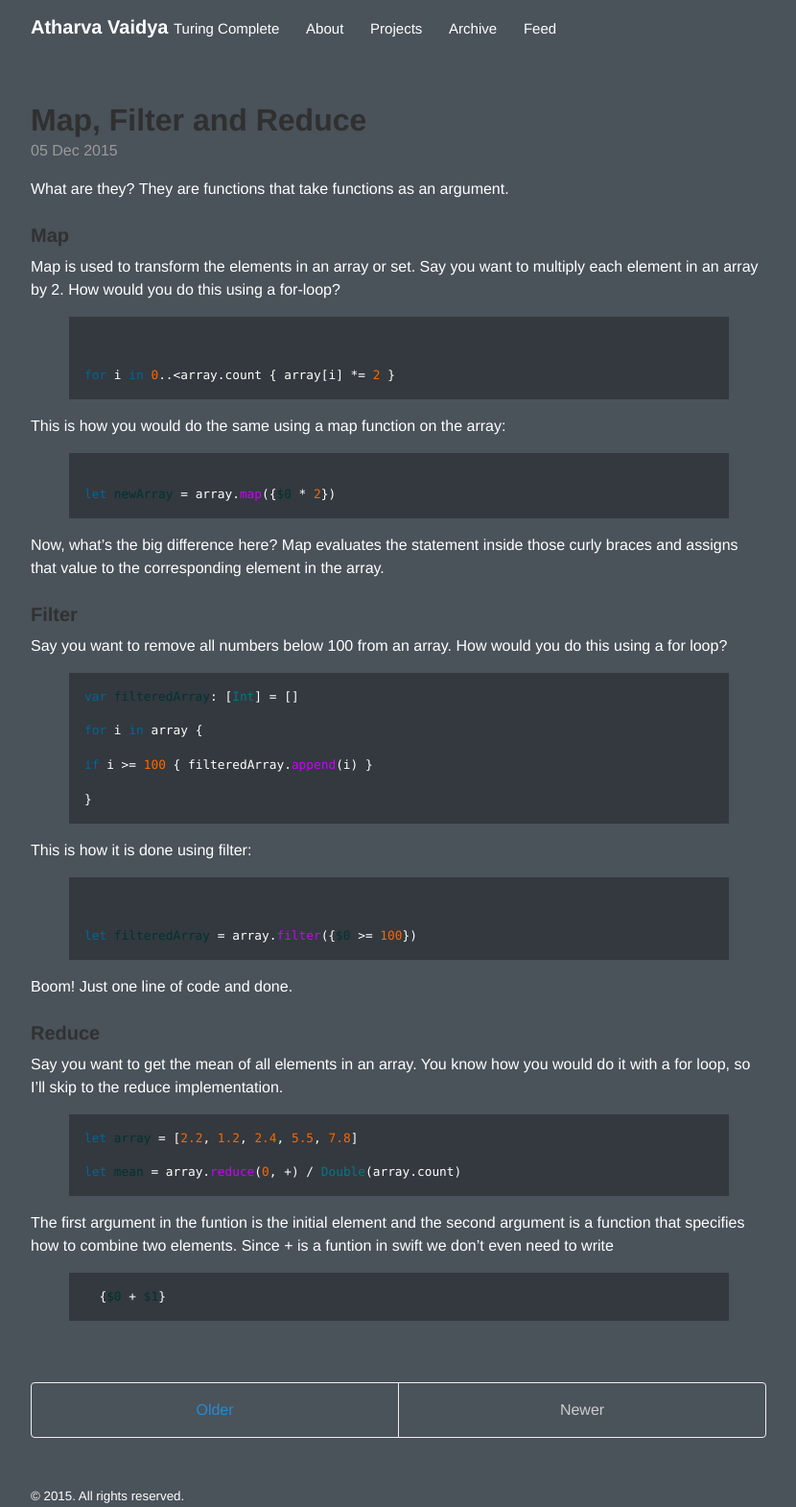
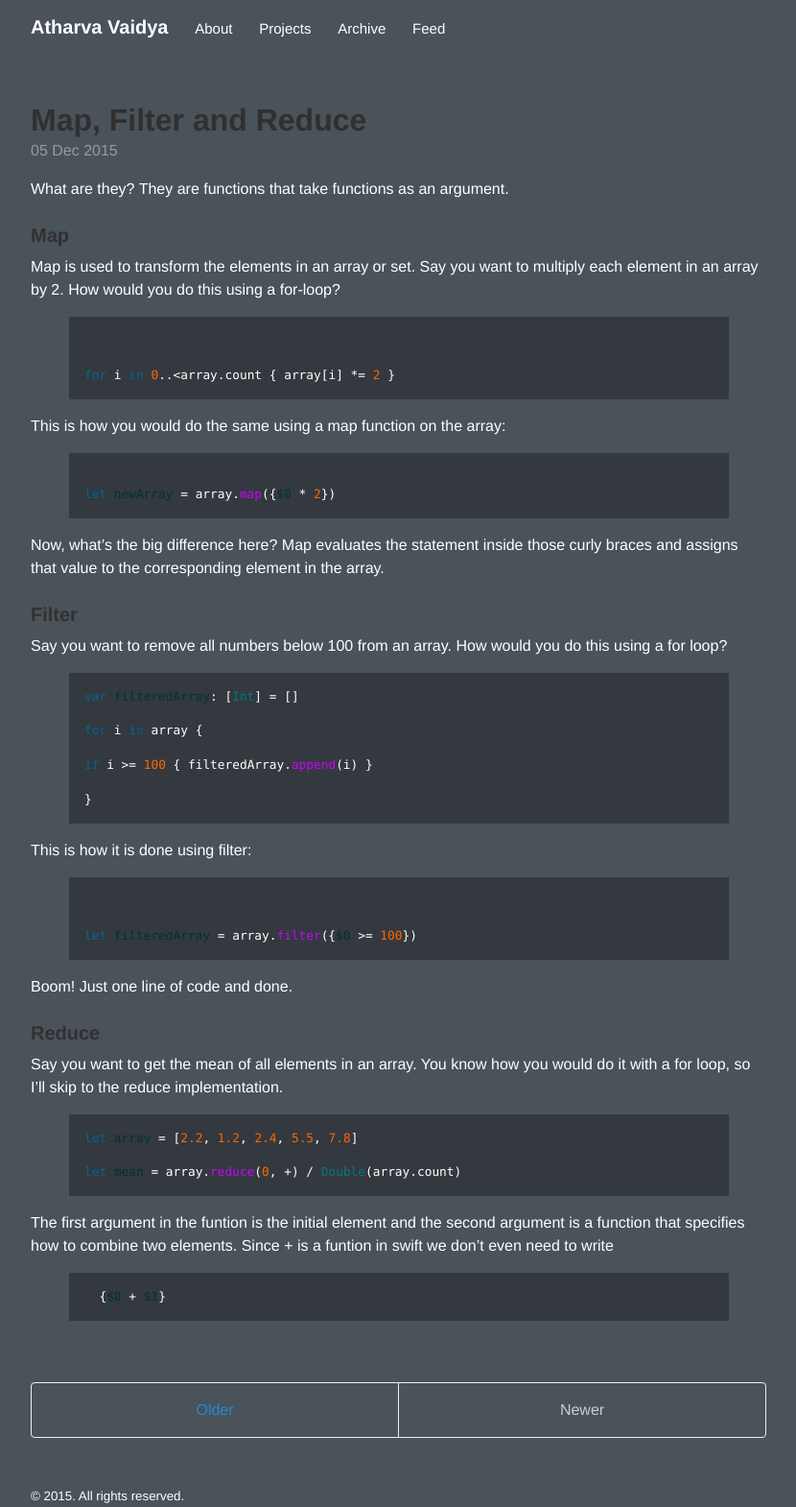
Before and after one commit to AtharvaVaidya/atharvavaidya.github.io, a Jekyll site: the page built from index.html, in a window 1280 px wide. Shown: the whole page at 96% size, without its empty margins (224-1054 px from the left). Built offline with Jekyll 4.4.1, drawn with Linux system fonts in a browser that asks for light colours; the list of posts is cut into pages by our own code.

Commit message:
Update _config.yml

```diff
--- a/_config.yml
+++ b/_config.yml
@@ -4,7 +4,7 @@ relative_permalinks: true
 
 # Setup
 title:            Atharva Vaidya
-tagline:          Turing Complete
+tagline:
 url:              http://atharva.me
 paginate:         1
 baseurl:          /
```
